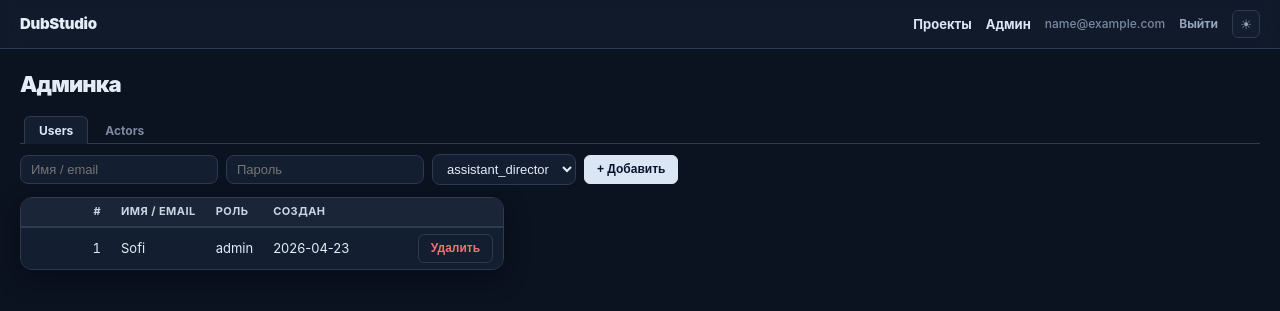
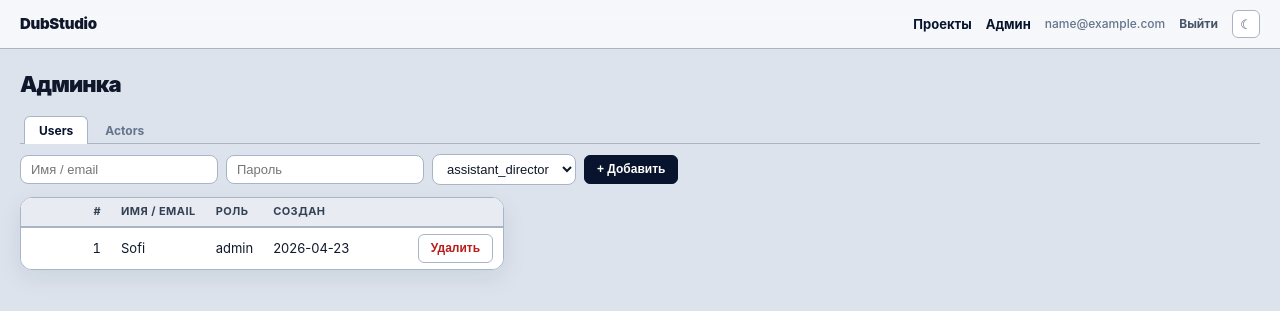
Before and after one commit to lalex321/DubStudio, a FastAPI app: page /admin in a window 1280 px wide. Shown: the top 311 px of the page. Run offline with FastAPI, Linux system fonts and the light colour scheme; the visitor is signed in with stand-in values (Sample User, id 1).

Commit message:
Default theme to light
Co-Authored-By: Claude Opus 4.7 (1M context) <noreply@anthropic.com>

```diff
--- a/templates/base.html
+++ b/templates/base.html
@@ -6,7 +6,7 @@
 <title>{{ title|default("DubStudio") }}</title>
 <script>
   (function () {
-    const t = localStorage.getItem('theme') || 'dark';
+    const t = localStorage.getItem('theme') || 'light';
     document.documentElement.setAttribute('data-theme', t);
   })();
 </script>
```
